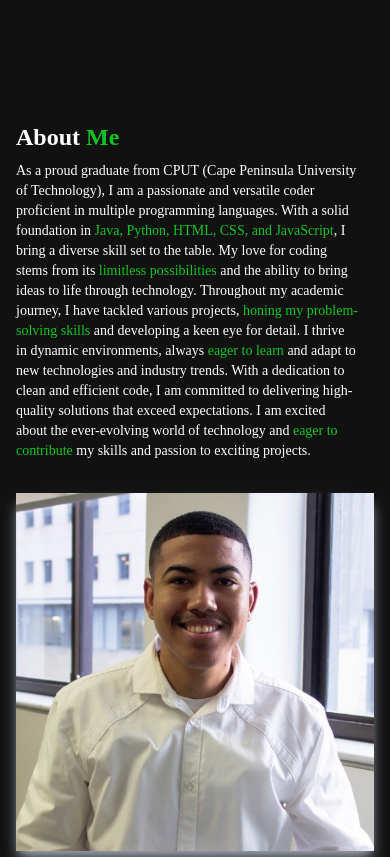
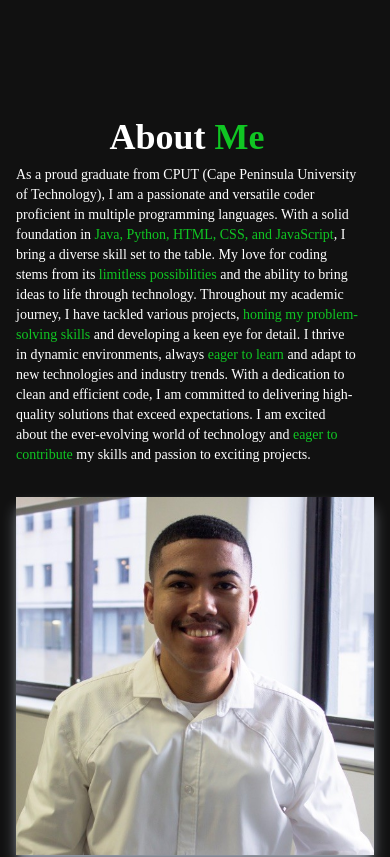
Before and after one commit to colehanekom/React-profile, a React (Vite) app: page / in a window 390 px wide. Shown: the part 780-1637 px from the top of the page. Built offline with nearby package versions, Linux system fonts and the light colour scheme.

Commit message:
Increased text size, made heading center, added aos to image

```diff
--- a/src/components/About.jsx
+++ b/src/components/About.jsx
@@ -9,8 +9,8 @@ const About = () => {
           <div className='grid grid-cols-1 md:grid-cols-2 gap-8'>
 
             {/* Text */}
-            <div className='sm:pb-4 pr-4'>
-              <p className='text-2xl md:text-3xl lg:text-7xl font-bold mb-2'>
+            <div className='sm:pb-4 pr-4 flex items-center flex-col'>
+              <p className='text-4xl md:text-4xl lg:text-7xl font-bold mb-2 '>
                 About <span className='text-[#10C623]'>Me</span>
               </p>
                <p className='text-sm sm:text-base md:text-lg'>
@@ -27,7 +27,7 @@ const About = () => {
             </div>
 
               {/* Image*/}
-            <div className='flex justify-center items-center'>
+            <div data-aos="zoom-in" className='flex justify-center items-center'>
               <img src={Image} alt='Image' className=' md:w-screen shadow-lg shadow-gray-400' />
             </div>
           </div>
```
